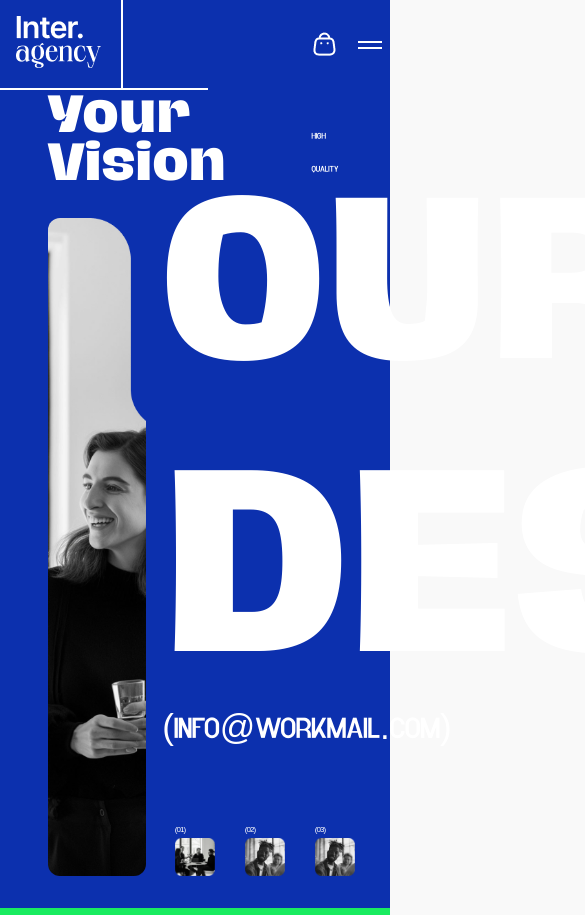
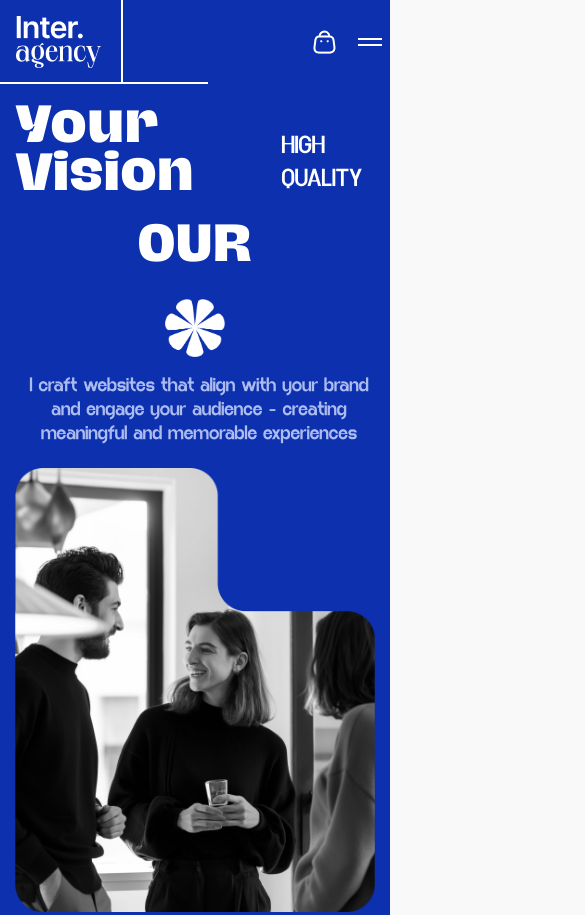
Before and after one commit to greeenOrange/inter-agency, a plain HTML site: page index.html in a window 390 px wide. Shown: the top 915 px of the page, 585 px wide, since content can reach past the window. Drawn offline with nearby package versions, Linux system fonts and the light colour scheme.

Commit message:
bannerresponsivve

```diff
--- /dev/null
+++ b/assets/js/main.js
@@ -0,0 +1,22 @@
+var swiper = new Swiper(".inter_agency", {
+  // Default settings (for mobile first)
+  slidesPerView: 2,
+  spaceBetween: 20,
+  breakpoints: {
+    // >= 640px
+    640: {
+      slidesPerView: 2,
+      spaceBetween: 20,
+    },
+    // >= 768px
+    768: {
+      slidesPerView: 2,
+      spaceBetween: 30,
+    },
+    // >= 1024px
+    1024: {
+      slidesPerView: 3,
+      spaceBetween: 50,
+    },
+  },
+});
--- a/assets/scss/layout/sections/_banner.scss
+++ b/assets/scss/layout/sections/_banner.scss
@@ -10,6 +10,10 @@
     flex-direction: column;
     justify-content: center;
     gap: 2rem;
+    @media #{$xs} {
+      padding: 1rem;
+      align-items: center;
+    }
   }
   &__title__wrapper {
     display: flex;
@@ -18,12 +22,27 @@
   }
   &__title_vision {
     @include title-styles($font-size-4xl, $line-height-7);
-      @media #{$xxl} { @include title-styles(9.38rem, $line-height-1); }
-    @media #{$xl} { @include title-styles(7.5rem, $line-height-1); }
-    @media #{$lg} { @include title-styles(6rem, $line-height-1); }
-    @media #{$md} { @include title-styles(5rem, $line-height-1); }
-    @media #{$sm} { @include title-styles(4rem, $line-height-1); }
-    @media #{$xs} { @include title-styles(3rem, $line-height-1); }
+    @media #{$x3l} {
+      @include title-styles(11.38rem, $line-height-1);
+    }
+    @media #{$xxl} {
+      @include title-styles(9.38rem, $line-height-1);
+    }
+    @media #{$xl} {
+      @include title-styles(7.5rem, $line-height-1);
+    }
+    @media #{$lg} {
+      @include title-styles(6rem, $line-height-1);
+    }
+    @media #{$md} {
+      @include title-styles(5rem, $line-height-1);
+    }
+    @media #{$sm} {
+      @include title-styles(4rem, $line-height-1);
+    }
+    @media #{$xs} {
+      @include title-styles(3rem, $line-height-1);
+    }
   }
   &__title_our {
     @include title-styles($font-size-5xl, $line-height-8);
@@ -33,7 +52,36 @@
     @media #{$xl} {
       @include title-styles(7.5rem, $line-height-1);
     }
+    @media #{$lg} {
+      @include title-styles(6rem, $line-height-1);
+    }
+    @media #{$md} {
+      @include title-styles(5rem, $line-height-1);
+    }
+    @media #{$sm} {
+      @include title-styles(4rem, $line-height-1);
+    }
+    @media #{$xs} {
+      @include title-styles(3rem, $line-height-1);
+    }
     text-transform: uppercase;
+  }
+  &__middle__flower {
+    max-width: 100%;
+    object-fit: contain;
+    @media #{$lg} {
+      width: 20%;
+    }
+    @media #{$md} {
+      width: 17%;
+    }
+    @media #{$sm} {
+      width: 12%;
+    }
+    @media #{$xs} {
+      width: 60px;
+      height: auto;
+    }
   }
   &__title_design {
     @include title-styles($font-size-7xl, $line-height-9);
@@ -42,6 +90,18 @@
     }
     @media #{$xl} {
       @include title-styles(9.5rem, $line-height-1);
+    }
+    @media #{$lg} {
+      @include title-styles(6rem, $line-height-1);
+    }
+    @media #{$md} {
+      @include title-styles(5rem, $line-height-1);
+    }
+    @media #{$sm} {
+      @include title-styles(4rem, $line-height-1);
+    }
+    @media #{$xs} {
+      @include title-styles(3rem, $line-height-1);
     }
     text-transform: uppercase;
   }
@@ -53,25 +113,27 @@
     @media #{$xl} {
       padding-bottom: 2rem;
     }
-    @media #{$lg} {
-      padding-bottom: 1rem;
+    @media #{$xs} {
+      padding-bottom: 0;
     }
-    @media #{$md} {
-      padding-bottom: 0.5rem;
-    }
-
   }
   &__subtitle {
     align-self: flex-end;
     font-family: $font-secondary;
     color: $color-white;
     font-size: $font-size-xs;
-    @media #{$xxl} { font-size: 1.56rem; }
-    @media #{$xl} { font-size: 1.23rem; }
-    @media #{$lg} { font-size: 1rem; }
-    @media #{$md} { font-size: 0.875rem; }
-    @media #{$sm} { font-size: 0.75rem; }
-    @media #{$xs} { font-size: 0.625rem; }
+    @media #{$xxl} {
+      font-size: 1.56rem;
+    }
+    @media #{$xl} {
+      font-size: 1.23rem;
+    }
+    @media #{$lg} {
+      font-size: 1rem;
+    }
+    @media #{$md} {
+      font-size: 0.875rem;
+    }
     line-height: $line-height-3;
     font-weight: $font-weight-regular;
     text-transform: uppercase;
@@ -85,11 +147,32 @@
         "column1 column3 column3";
       gap: 1rem;
       grid-template-columns: 1.8fr 1fr 2fr;
-       @media #{$xxl} { grid-template-columns: 1.7fr 1fr 2fr; }
-    @media #{$xl} { grid-template-columns: 1.5fr 1fr 2fr; }
-    @media #{$lg} { grid-template-columns: 1.3fr 1fr 2fr; }
-    @media #{$md} { grid-template-columns: 1fr 1fr; grid-template-rows: auto; }
-    @media #{$sm} { grid-template-columns: 1fr; grid-template-rows: auto; }
+      @media #{$xxl} {
+        grid-template-columns: 1.7fr 1fr 2fr;
+      }
+      @media #{$xl} {
+        grid-template-columns: 1fr auto 1.5fr;
+      }
+      @media #{$lg} {
+        grid-template-columns: 1fr auto 1.5fr;
+        grid-template-rows: 1fr auto;
+      }
+      @media #{$md} {
+        grid-template-columns: 1fr 1fr auto;
+        grid-template-rows: auto;
+      }
+      @media #{$sm} {
+        grid-template-columns: 1fr 1fr;
+        grid-template-rows: auto;
+      }
+      @media #{$xs} {
+        grid-template-columns: 1fr;
+        grid-template-areas:
+          "column2"
+          "column1"
+          "column3";
+        gap: 2rem;
+      }
       grid-template-rows: 13rem auto;
       width: 100%;
       margin-inline: auto;
@@ -109,8 +192,29 @@
       @media #{$xl} {
         font-size: 1.2rem;
         line-height: $line-height-1;
-        padding-left: 2rem;
+        padding-left: 1rem;
       }
+      @media #{$lg} {
+        font-size: 1rem;
+        line-height: $line-height-1;
+        padding-left: 1.75rem;
+      }
+      @media #{$md} {
+        font-size: 1rem;
+        line-height: $line-height-1;
+        padding-left: 0.5rem;
+      }
+      @media #{$sm} {
+        font-size: 1.75rem;
+        line-height: $line-height-1;
+        padding-left: 0.5rem;
+      }
+      @media #{$xs} {
+        font-size: 1.5rem;
+        line-height: $line-height-1;
+        padding-left: 0.5rem;
+      }
+
       font-weight: $font-weight-regular;
       line-height: $line-height-2;
       color: $color-blue-100;
@@ -139,6 +243,10 @@
     text-transform: uppercase;
     text-align: center;
     padding: 2rem 0 4rem 0;
+  }
+  &__item__design {
+    @include flex-center;
+    flex-direction: column;
   }
 }
 .inter_agency {
@@ -177,7 +285,7 @@
 .column_one {
   grid-area: column1;
   width: 100%;
-  height: 100%;
+  height: auto;
   object-fit: cover;
   border-radius: 12px;
 }
@@ -185,12 +293,28 @@
   grid-area: column2;
   position: relative;
   left: -14rem;
-    @media #{$xxl} { left: -12rem; }
-  @media #{$xl} { left: -10rem; }
-  @media #{$lg} { left: -8rem; }
-  @media #{$md} { left: -5rem; }
-  @media #{$sm} { left: -2rem; }
-  @media #{$xs} { left: -1px; }
+  @media #{$xxl} {
+    left: -12rem;
+  }
+  @media #{$xl} {
+    left: -10rem;
+  }
+  @media #{$lg} {
+    left: -8rem;
+  }
+  @media #{$md} {
+    left: -6rem;
+  }
+  @media #{$sm} {
+    left: -2rem;
+  }
+  @media #{$xs} {
+    grid-area: column2;
+    left: 0;
+    flex-direction: column;
+    justify-content: center;
+    text-align: center;
+  }
   width: 100%;
   display: flex;
   align-items: center;
@@ -202,12 +326,18 @@
   flex-direction: column;
   justify-content: flex-start;
   align-items: flex-start;
+  @media #{$xs} {
+    grid-area: column3;
+  }
   > div:first-child {
     width: 100%;
   }
   .swiper.inter_agency {
     position: relative;
     left: 7%;
+    @media #{$xs} {
+      left: 0%;
+    }
   }
 }
 /* Swiper Styles */
@@ -216,6 +346,9 @@
   overflow: hidden;
   max-width: 560px;
   margin-right: auto;
+  @media #{$xs} {
+    max-width: 360px;
+  }
 
   &-slide {
     display: flex;
--- a/assets/scss/theme/_theme.scss
+++ b/assets/scss/theme/_theme.scss
@@ -23,6 +23,7 @@ body {
 img {
   max-width: 100%;
   height: auto;
+  display: block;
 }
 a {
   text-decoration: none;
--- a/index.html
+++ b/index.html
@@ -66,7 +66,7 @@
               </p>
             </div>
             <div class="column_three">
-              <div>
+              <div class="hero__item__design">
                 <h1 class="hero__title_design">Design</h1>
                 <p class="hero__item__email">(info@workmail.com)</p>
               </div>
@@ -103,8 +103,7 @@
       </div>
     </div>
     <!-- Banner part -->
-
-    <!-- Contact part -->
+ <!-- Contact part -->
     <section class="cta">
       <div class="cta__container">
         <div class="cta_title_wrapper">
@@ -259,16 +258,10 @@
       </div>
     </footer>
     <!-- Footer Part -->
-
     <!-- Swiper JS -->
     <script src="https://cdn.jsdelivr.net/npm/swiper@11/swiper-bundle.min.js"></script>
 
     <!-- Initialize Swiper -->
-    <script>
-      var swiper = new Swiper(".inter_agency", {
-        slidesPerView: 3,
-        spaceBetween: 30,
-      });
-    </script>
+    <script src="./assets/js/main.js"></script>
   </body>
 </html>
```
Also changed, not shown: Hagrid-Italic-trial.ttf (deleted), Hagrid-Text-Extrabold-Italic-trial.ttf (deleted), assets/css/style.css, 2 other files. Lines whose indentation alone changed are shown as unchanged.
